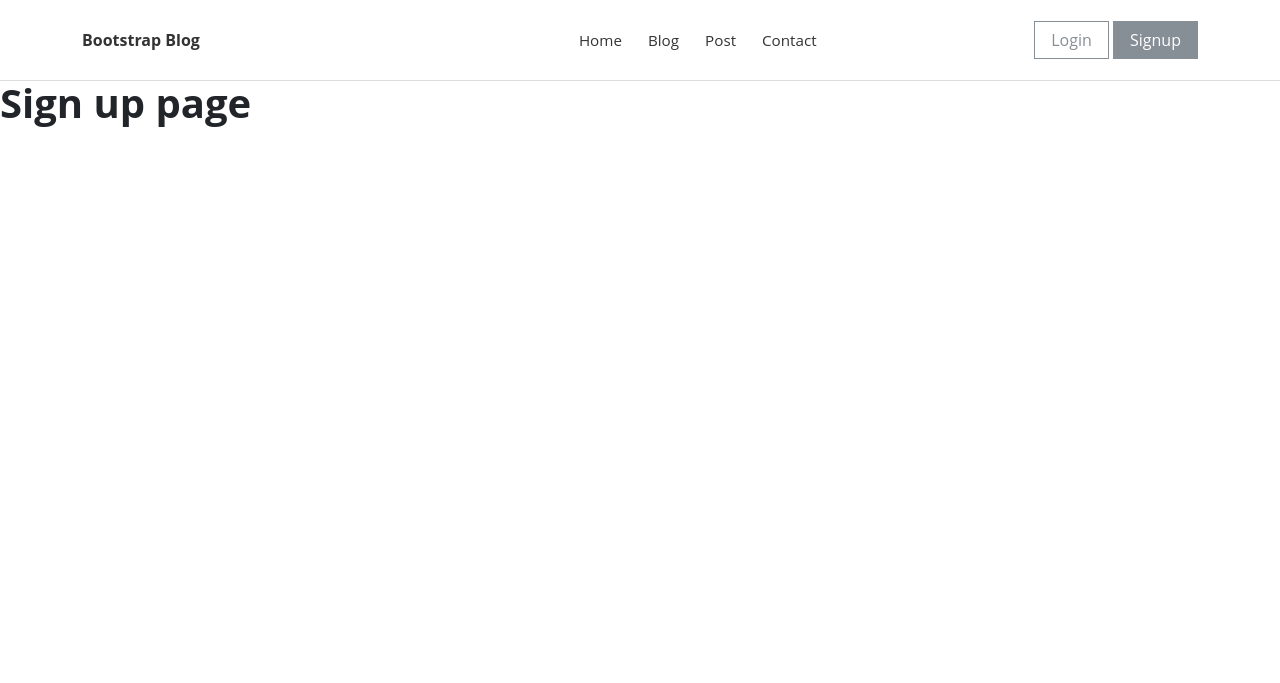
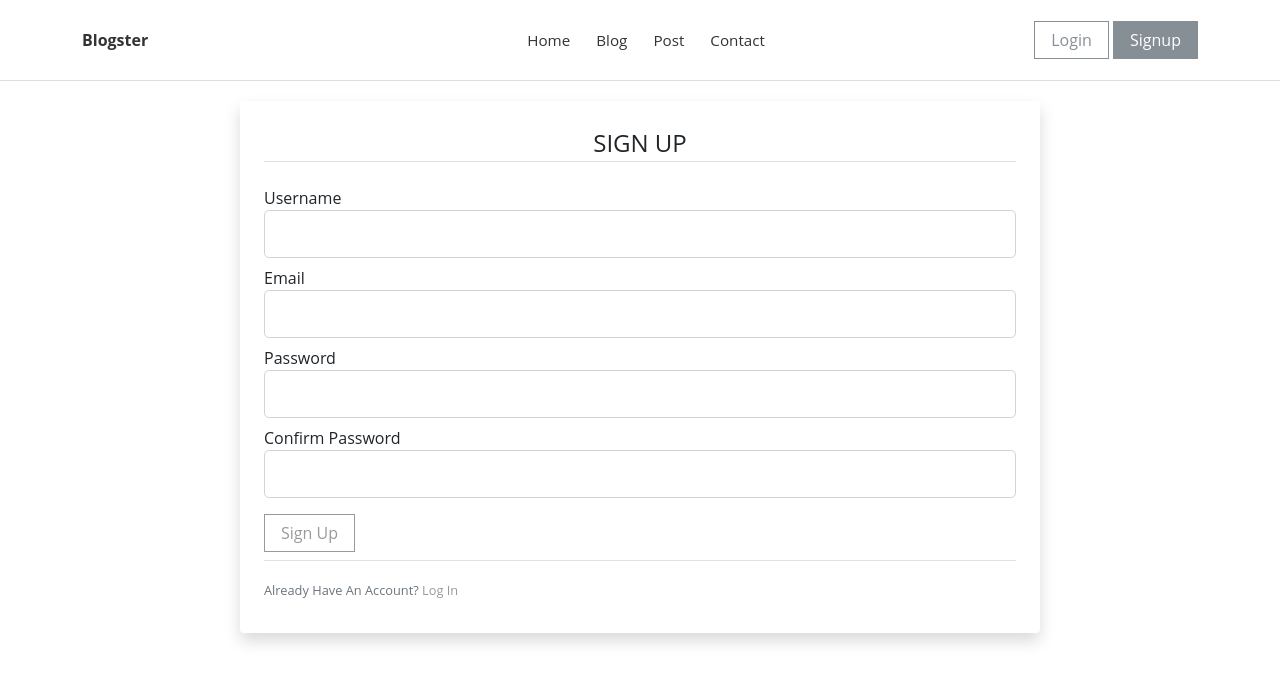
Before and after one commit to Hussein-omar-osman/Blog-Flask, a Flask app: page /register in a window 1280 px wide. Shown: the top 683 px of the page. Run offline with Flask 2, Linux system fonts and the light colour scheme; some libraries are stand-ins or nearby versions.

Commit message:
creating the sign-up page

```diff
--- a/blog/templates/base_layout.html
+++ b/blog/templates/base_layout.html
@@ -36,7 +36,7 @@
             <!-- Navbar Brand --><a
               href="{{ url_for('home') }}"
               class="navbar-brand"
-              >Bootstrap Blog</a
+              >Blogster</a
             >
             <!-- Toggle Button-->
           </div>
--- a/blog/templates/register.html
+++ b/blog/templates/register.html
@@ -1,3 +1,69 @@
 {% extends "base_layout.html" %} {% block content %}
-<h1>Sign up page</h1>
+<div class="content-section login-page shadow p-4 mb-5 bg-body rounded">
+  <form method="POST" action="">
+    {{ form.hidden_tag() }}
+    <fieldset class="form-group">
+      <legend class="border-bottom mb-4 text-center">SIGN UP</legend>
+      <div class="form-group mt-2 mb-2">
+        {{ form.username.label(class="form-control-label") }} {% if
+        form.username.errors %} {{ form.username(class="form-control
+        form-control-lg is-invalid") }}
+        <div class="invalid-feedback">
+          {% for error in form.username.errors %}
+          <span>{{ error }}</span>
+          {% endfor %}
+        </div>
+        {% else %} {{ form.username(class="form-control form-control-lg") }} {%
+        endif %}
+      </div>
+      <div class="form-group mt-2 mb-2">
+        {{ form.email.label(class="form-control-label") }} {% if
+        form.email.errors %} {{ form.email(class="form-control form-control-lg
+        is-invalid") }}
+        <div class="invalid-feedback">
+          {% for error in form.email.errors %}
+          <span>{{ error }}</span>
+          {% endfor %}
+        </div>
+        {% else %} {{ form.email(class="form-control form-control-lg") }} {%
+        endif %}
+      </div>
+      <div class="form-group mt-2 mb-2">
+        {{ form.password.label(class="form-control-label") }} {% if
+        form.password.errors %} {{ form.password(class="form-control
+        form-control-lg is-invalid") }}
+        <div class="invalid-feedback">
+          {% for error in form.password.errors %}
+          <span>{{ error }}</span>
+          {% endfor %}
+        </div>
+        {% else %} {{ form.password(class="form-control form-control-lg") }} {%
+        endif %}
+      </div>
+      <div class="form-group mt-2 mb-2">
+        {{ form.confirm_password.label(class="form-control-label") }} {% if
+        form.confirm_password.errors %} {{
+        form.confirm_password(class="form-control form-control-lg is-invalid")
+        }}
+        <div class="invalid-feedback">
+          {% for error in form.confirm_password.errors %}
+          <span>{{ error }}</span>
+          {% endfor %}
+        </div>
+        {% else %} {{ form.confirm_password(class="form-control
+        form-control-lg") }} {% endif %}
+      </div>
+    </fieldset>
+    <div class="form-group mt-2 mb-2">
+      {{ form.submit(class="btn btn-outline-primary") }}
+    </div>
+  </form>
+  <div class="border-top pt-3 mt-2 mb-2">
+    <small class="text-muted">
+      Already Have An Account?
+      <a class="ml-2" href="{{ url_for('login') }}">Log In</a>
+    </small>
+  </div>
+</div>
+
 {% endblock content %}
--- a/blog/views.py
+++ b/blog/views.py
@@ -7,7 +7,8 @@ def home():
 
 @app.route("/register", methods=['GET', 'POST'])
 def register():
- return render_template('register.html', title='Register')
+ form = RegistrationForm()
+ return render_template('register.html', title='Register', form=form)
 
 @app.route("/login", methods=['GET', 'POST'])
 def login():
```
